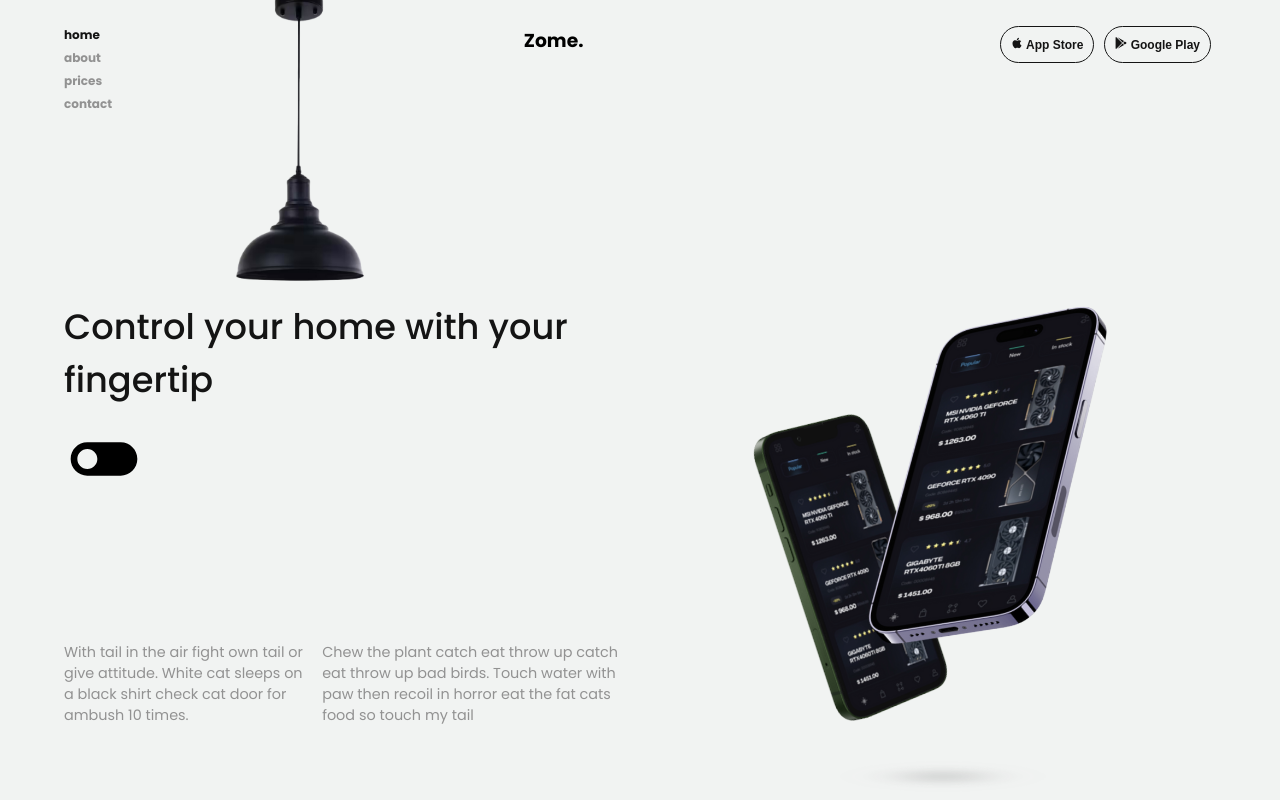
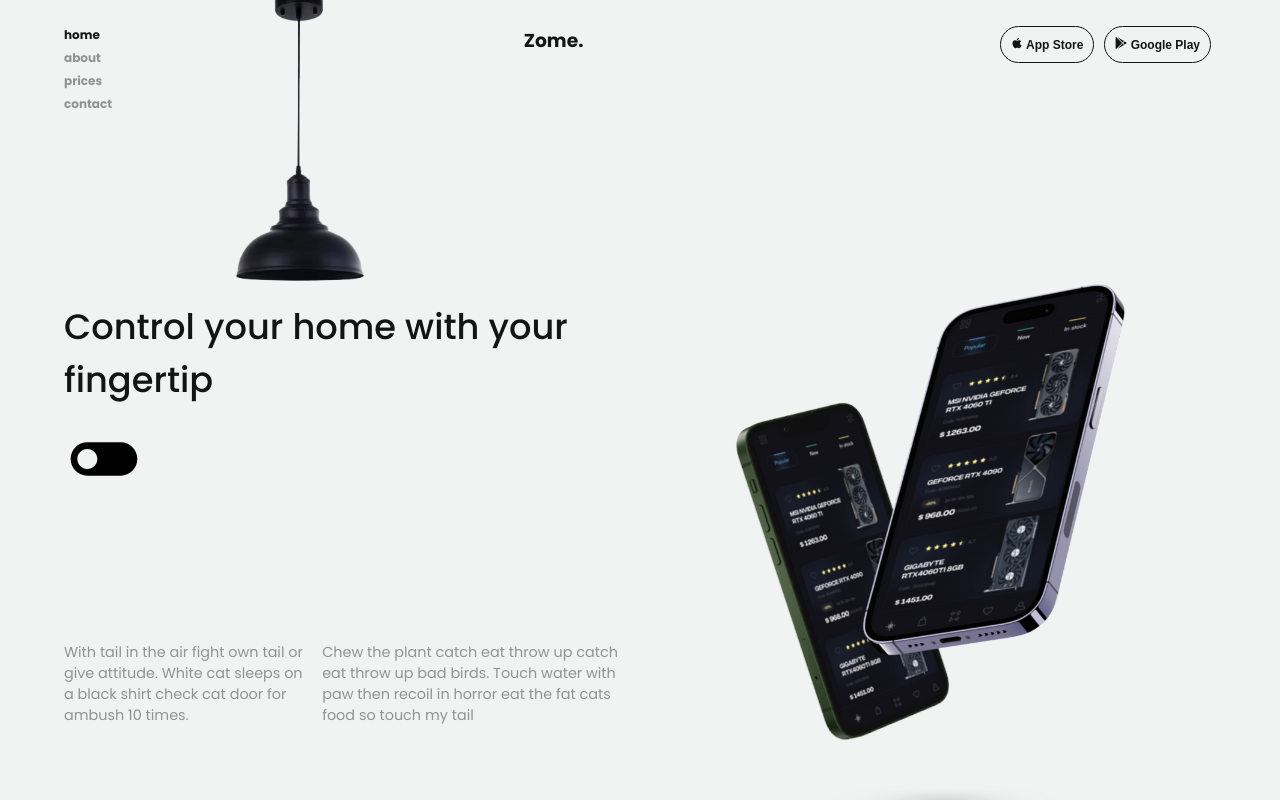
Before and after one commit to mohhossain/smart-home-landing, a React (Vite) app: page / in a window 1280 px wide. Built offline with nearby package versions, Linux system fonts and the light colour scheme.

Commit message:
more animation needed

```diff
--- a/src/App.css
+++ b/src/App.css
@@ -9,6 +9,7 @@
   overflow: scroll;
   position: absolute;
   z-index: -1;
+  color : #141414;
 }
 
 .dark{
@@ -16,7 +17,6 @@
   color: #f1f3f2;
   transition :  ease-in 1s;
 }
-
 
 .add-margin{
   margin: 0 5vw;
@@ -143,6 +143,18 @@
   font-weight: 500;
   color: #141414;
   margin-bottom: 1vw;
+  /* mix-blend-mode: difference; */
+  animation: slide 2s ease-in-out;
+}
+
+@keyframes slide {
+  0% {
+    transform: translateY(-100px) scale(0);
+  }
+
+  100% {
+    transform: translateY(0);
+  }
 }
 
 .mockup{
@@ -152,6 +164,33 @@
   justify-content: center;
   align-items: center;
   margin-top: 2vw;
+
+  transform: scale(1.1);
+  animation: phone 2s ease-in-out;
+}
+
+@keyframes phone {
+
+  0% {
+    /* transform: translateY(-600px);
+    transform: scale(0.1); */
+
+    transform: translateY(-600px) scale(0.4);
+  }
+
+  50% {
+    transform: translateY(-10px) scale(0.7);
+  }
+
+  80% {
+    transform: translateY(5);
+  }
+
+  /* make it bigger */
+  100% {
+    transform: translateY(0) scale(1.1);
+  }
+
 }
 
 .main-bottom{
@@ -163,6 +202,7 @@
   /* flex-wrap: wrap; */
   z-index: 1;
   overflow: hidden;
+
 }
 
 .main-bottom p{
@@ -170,7 +210,24 @@
   color: rgb(146, 146, 146);
   margin-top: 1vw;
   margin-right: 15px;
+  /* appear from left */
+  animation: slide-from-left 1s ease-in-out;
+  transition: fade;
+
 }
+
+@keyframes slide-from-left {
+  0% {
+    transform: translateX(-500px);
+  }
+
+  100% {
+    transform: translateX(0);
+  }
+
+}
+
+
 
 .toggle{
   font-size: 5rem;
@@ -178,6 +235,8 @@
   padding: 0;
   border: none;
   width: 10px;
+
+  animation: slide 1s ease-in-out;
 }
 
 .active{
@@ -198,6 +257,20 @@
   overflow: hidden;
   margin: 0;
   padding: 0;
+  animation: appear 1s ease-in-out;
+
+}
+
+/* hang lights animation appear from top */
+
+
+@keyframes appear{
+  0%{
+    top: -100px;
+  }
+  100%{
+    top: 0;
+  }
 }
 
 .about-section{
@@ -469,7 +542,11 @@
   }
 
   .navbar nav a{
-    margin: 0 10px;
+    margin: 0px 10px;
+  }
+
+  .dark-mode-nav nav a{
+    margin: 0px 10px;
   }
 
   .app-download{
--- a/src/App.jsx
+++ b/src/App.jsx
@@ -18,10 +18,29 @@
   const[isLight, setLights] = useState(false)
 
   useEffect(() => {
-    // light flicker effect for 2 seconds, change the lights to glow after continiously for 2 seconds
-    setTimeout(() => {
-      setLights(isDark)
-    }, 1000)
+    if (!isDark) {
+      setLights(false);
+      return;
+    }
+
+    let intervalId;
+
+    const toggleLight = () => {
+      setLights(prev => !prev);
+    };
+
+    intervalId = setInterval(toggleLight, 400);
+
+    const timeoutId = setTimeout(() => {
+      clearInterval(intervalId);
+      setLights(true); // ensure the light is on after 2 seconds
+    }, 2000);
+
+    return () => {
+      clearInterval(intervalId);
+      clearTimeout(timeoutId);
+    };
+
   }
   , [isDark])
 
@@ -31,6 +50,7 @@
     <div className={isDark?
     "app dark" : "app"
     }>
+       <div className="transition-wrapper"></div>
       <div className="container">
         <div className='hang-lights' >
             <img height={600} src={isLight ?  glow : lights} alt="lights" />
```
